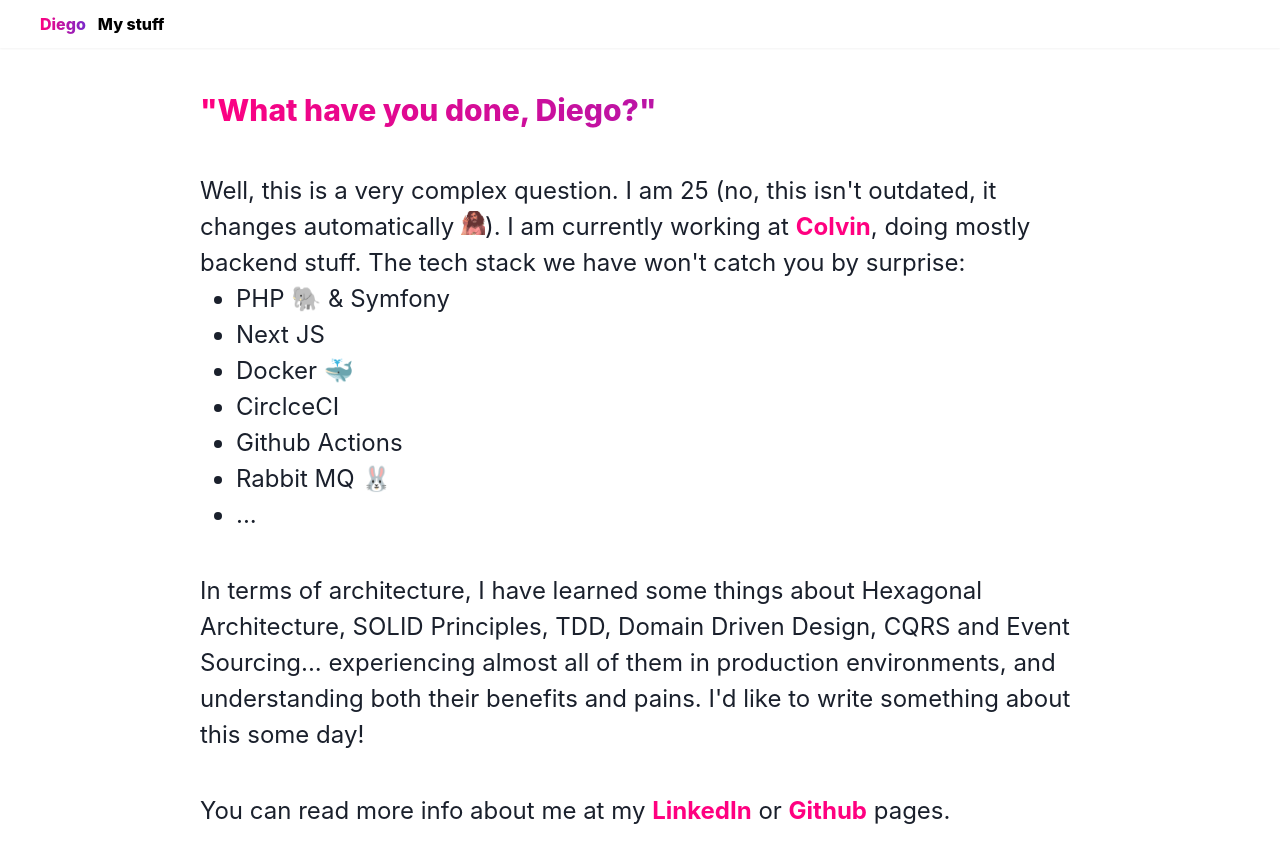
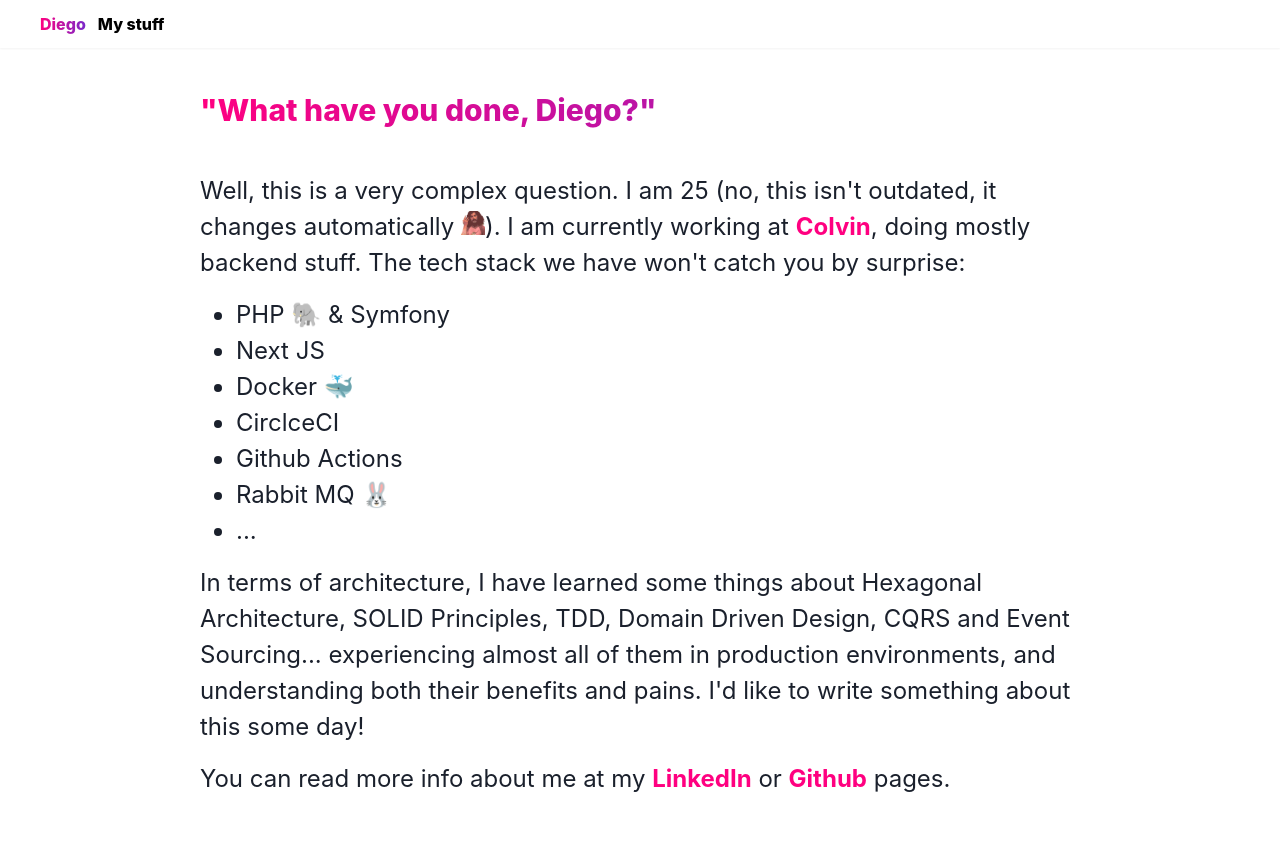
Before and after one commit to garciasdos/blogsito, a Next.js app: page /me in a window 1280 px wide. Shown: the top 862 px of the page. After the commit the page ends 837 px from the top, so only its background shows below. Built offline with nearby package versions, Linux system fonts and the light colour scheme.

Commit message:
Fix styling

```diff
--- a/pages/me.js
+++ b/pages/me.js
@@ -34,12 +34,13 @@ const Me = () => {
               "What have you done, Diego?"
             </Text>
           </Box>
-          <Text fontSize={{ base: "3xl", md: "2xl" }}>
+          <VStack spacing={4}>
+            <Text fontSize={{ base: "xl", md: "2xl" }}>
               Well, this is a very complex question. I am {years()} (no, this
               isn't outdated, it changes automatically{" "}
               <Image
                 display="initial"
-              w={{ base: "1.875rem", md: "1.5rem" }}
+                w={{ base: "1.25rem", md: "1.5rem" }}
                 p={0}
                 m={0}
                 src="/magic.gif"
@@ -48,8 +49,10 @@ const Me = () => {
               <Link isExternal={true} href="https://thecolvinco.com">
                 Colvin
               </Link>
-            , doing mostly backend stuff. The tech stack we have won't catch you
-            by surprise:
+              , doing mostly backend stuff. The tech stack we have won't catch
+              you by surprise:
+            </Text>
+            <Text width="100%" fontSize={{ base: "xl", md: "2xl" }}>
               <UnorderedList pl="3">
                 <ListItem>PHP 🐘 & Symfony</ListItem>
                 <ListItem>Next JS</ListItem>
@@ -60,14 +63,14 @@ const Me = () => {
                 <ListItem>...</ListItem>
               </UnorderedList>
             </Text>
-          <Text fontSize={{ base: "3xl", md: "2xl" }}>
-            In terms of architecture, I have learned some things about Hexagonal
-            Architecture, SOLID Principles, TDD, Domain Driven Design, CQRS and
-            Event Sourcing... experiencing almost all of them in production
-            environments, and understanding both their benefits and pains. I'd
-            like to write something about this some day!
+            <Text fontSize={{ base: "xl", md: "2xl" }}>
+              In terms of architecture, I have learned some things about
+              Hexagonal Architecture, SOLID Principles, TDD, Domain Driven
+              Design, CQRS and Event Sourcing... experiencing almost all of them
+              in production environments, and understanding both their benefits
+              and pains. I'd like to write something about this some day!
             </Text>
-          <Text width="100%" fontSize={{ base: "3xl", md: "2xl" }}>
+            <Text width="100%" fontSize={{ base: "xl", md: "2xl" }}>
               You can read more info about me at my{" "}
               <Link
                 isExternal={true}
@@ -82,6 +85,7 @@ const Me = () => {
               pages.
             </Text>
           </VStack>
+        </VStack>
       </Center>
     </>
   );
```
Also changed, not shown: pages/index.js (+7 -3 lines). Lines whose indentation alone changed are shown as unchanged.
